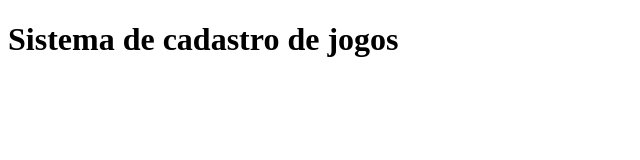
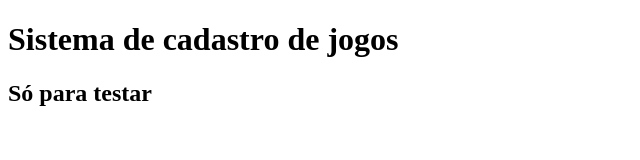
Before and after one commit to bertacco/barbeariaAlura2, a plain HTML site: page index.html in a window 1280 px wide. Shown: the whole page, without its empty margins (0-640 px from the left). Drawn offline with Linux system fonts and the light colour scheme.

```diff
--- a/index.html
+++ b/index.html
@@ -9,5 +9,6 @@
 <body>
     <h1>Sistema de cadastro de jogos</h1>
     <script src="app.js"></script>
+    <h2>Só para testar</h2>
 </body>
 </html>
```
